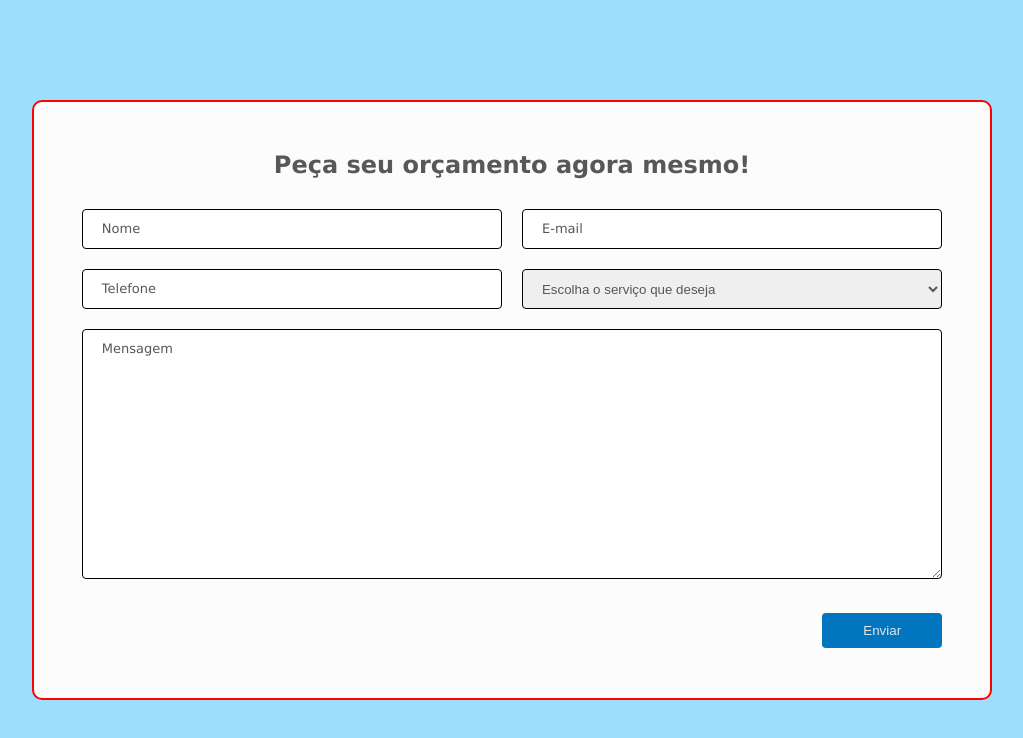
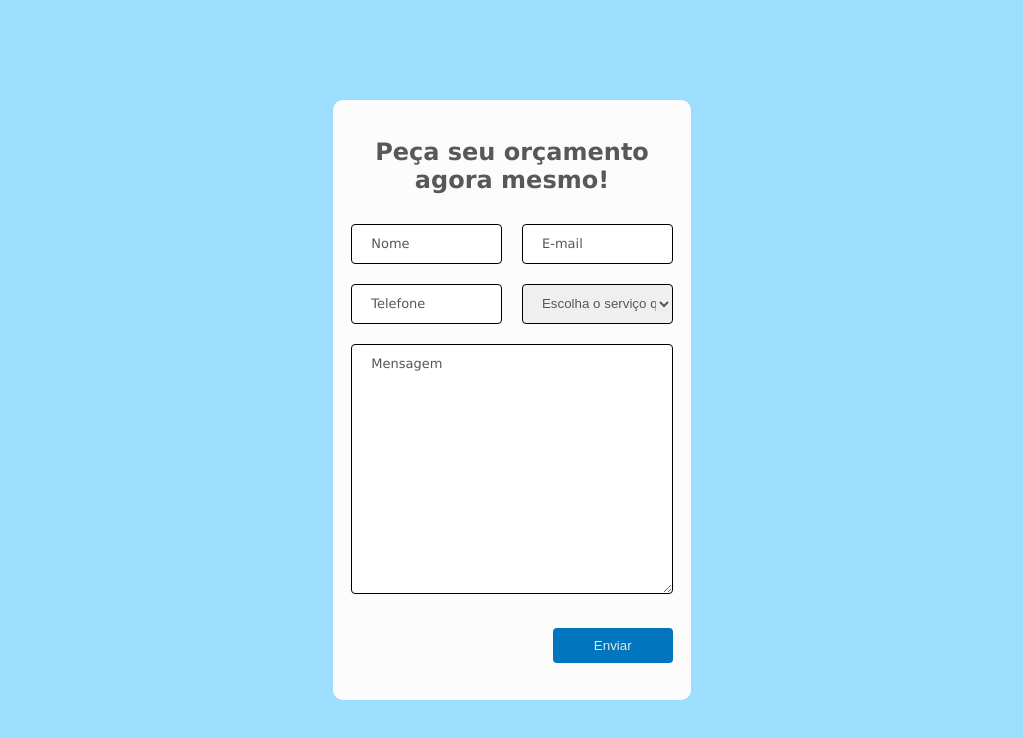
Before and after one commit to Wellingtonoficial/ProjetoTrii, a plain HTML site: page index.html in a window 1280 px wide. Shown: the whole page, without its empty margins (128-1151 px from the left). Drawn offline with Linux system fonts and the light colour scheme.

Commit message:
rejuste1

```diff
--- a/index.html
+++ b/index.html
@@ -9,9 +9,7 @@
 </head>
 <body>
 
-    <section>
-
-    <div id="container">
+    <section id="container">
         <div id="subContainer">
             <div class="row1">
                 <h1>Peça seu orçamento agora mesmo!</h1>
@@ -49,8 +47,6 @@
                 </form>
             </div>
         </div>
-    </div>
-
     </section>
     <script src="./validacaoDeCampo.js"></script>
 </body>
--- a/style.css
+++ b/style.css
@@ -4,17 +4,12 @@
     box-sizing: border-box;
 }
 html,body{
-    width: 100vw;
     height: 100vh;
-    font-family: 'Lucida Sans', sans-serif;
-    background: #9ddeff;
-}
-section{
-    width: 100%;
-    height: 100%;
     display: flex;
     justify-content: center;
     align-items: center;
+    font-family: 'Lucida Sans', sans-serif;
+    background: #9ddeff;
 }
 #container{
     width: 75%;
@@ -24,7 +19,6 @@ section{
     justify-content: center;
     align-items: center;
     background: rgb(252, 252, 252);
-    border: solid 2px red;
 }
 #container #subContainer{
     width: 90%;
```
